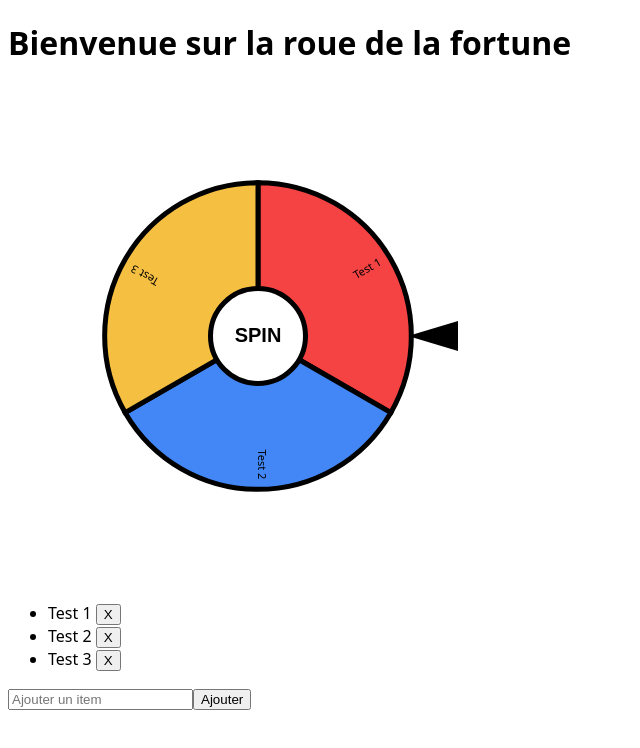
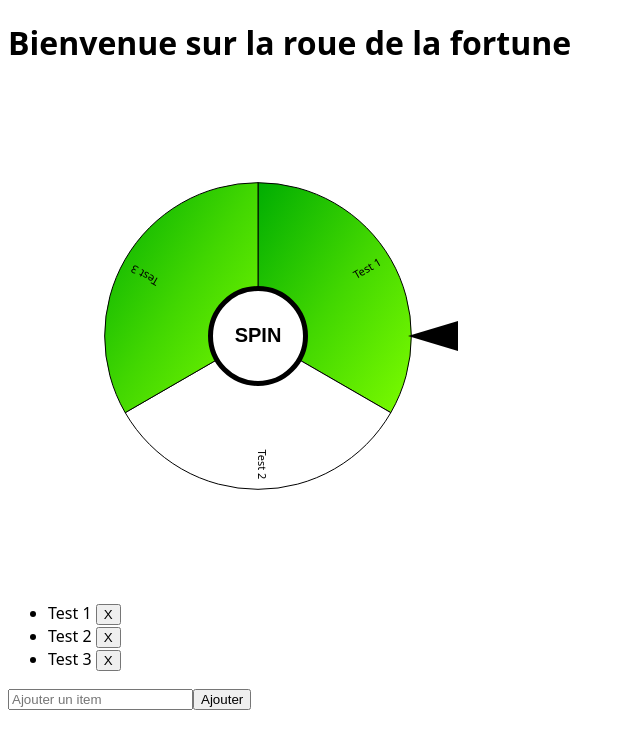
Before and after one commit to Lonejyc/fortune-wheel, a React (Vite) app: page / in a window 1280 px wide. Shown: the top 748 px of the page, without its empty margins (0-640 px from the left). Built offline with nearby package versions, Linux system fonts and the light colour scheme; a web font is replaced by a local one.

Commit message:
gradient add

```diff
--- a/src/components/Wheel.css
+++ b/src/components/Wheel.css
@@ -8,12 +8,12 @@ text{
     height:500px;
 }
 
-.svg_ {
+.svg_ .pies {
     stroke: #000;
-    stroke-width: 5px;
+    stroke-width: 1px;
 }
 
-.svg_ text {
+.svg_ .pies .slice text {
     stroke-width: 0px;
 }
 
--- a/src/components/Wheel.jsx
+++ b/src/components/Wheel.jsx
@@ -55,7 +55,8 @@ function Wheel() {
     const h = 500 - padding.top - padding.bottom;
     const r = Math.min(w, h) / 3;
     // const color = d3.scaleOrdinal(d3.schemeCategory10);
-    const color = ['#f54242', '#4287f5', '#f5bf42', '#42f56f', '#f5d742', '#c242f5'];
+    // const color = ['#f54242', '#4287f5', '#f5bf42', '#42f56f', '#f5d742', '#c242f5'];
+    const color = ['url(#gradient) #447799', '#fff'];
     const svg = d3.select('svg');
 
     svg.selectAll('*').remove();
@@ -74,7 +75,8 @@ function Wheel() {
 
     const arc = d3.arc().outerRadius(r).innerRadius(0);
 
-    const vis = container.append('g');
+    const vis = container.append('g')
+      .attr('class', 'pies');
 
     const arcs = vis
       .selectAll('g.slice')
@@ -189,6 +191,13 @@ function Wheel() {
           />
           <button>Ajouter</button>
         </form>
+        <svg style={{ position: 'absolute' }} width="0" height="0" aria-hidden="true" focusable="false">
+          <linearGradient id="gradient" x2="1" y2="1">
+            <stop offset="0%" stopColor="#00ad02" />
+            <stop offset="50%" stopColor="#42d701" />
+            <stop offset="100%" stopColor="#7cfc00" />
+          </linearGradient>
+        </svg>
       </div>
     );
 };
```
